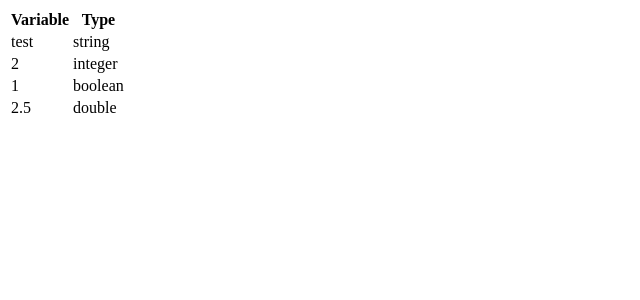
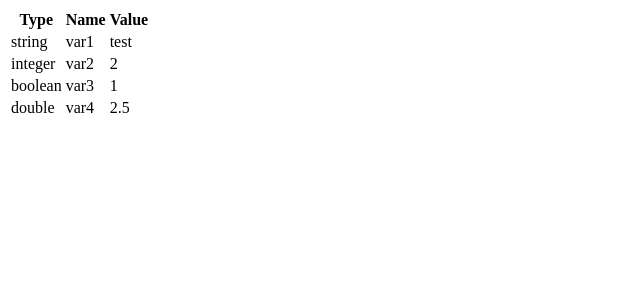
Before and after one commit to malo-martiniani/runtrack2, a PHP site: page / in a window 1280 px wide. Shown: the top 300 px of the page, without its empty margins (0-640 px from the left). Run offline with PHP 8.4, Linux system fonts and the light colour scheme.

Commit message:
finished finished

```diff
--- a/jour01/job03/index.php
+++ b/jour01/job03/index.php
@@ -14,24 +14,29 @@ $var4 = 2.5;
 <body>
     <table>
         <tr>
-            <th>Variable</th>
             <th>Type</th>
+            <th>Name</th>
+            <th>Value</th>
         </tr>
         <tr>
+            <td><?php echo gettype($var1); ?></td>
+            <td><?php echo "var1"; ?></td>
             <td><?php echo $var1; ?></td>
-            <td><?php echo gettype($var1); ?></td>
         </tr>
         <tr>
+            <td><?php echo gettype($var2); ?></td>
+            <td><?php echo "var2"; ?></td>
             <td><?php echo $var2; ?></td>
-            <td><?php echo gettype($var2); ?></td>
         </tr>
         <tr>
+            <td><?php echo gettype($var3); ?></td>
+            <td><?php echo "var3"; ?></td>
             <td><?php echo $var3; ?></td>
-            <td><?php echo gettype($var3); ?></td>
         </tr>
         <tr>
+            <td><?php echo gettype($var4); ?></td>
+            <td><?php echo "var4"; ?></td>
             <td><?php echo $var4; ?></td>
-            <td><?php echo gettype($var4); ?></td>
         </tr>
     </table>
 </body>
```
